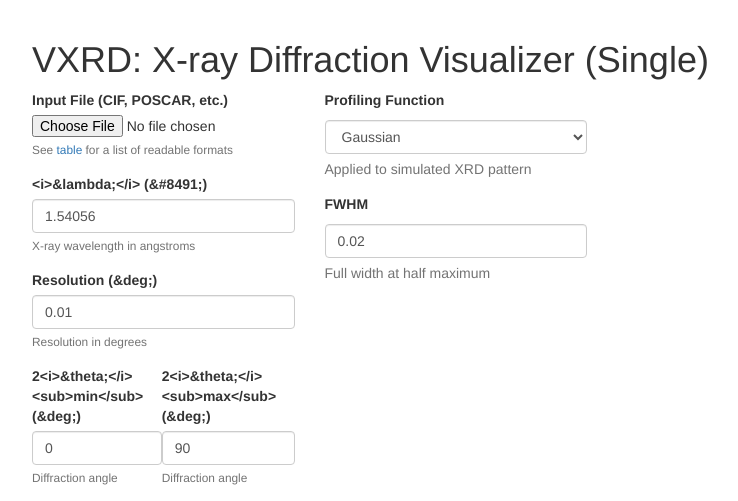
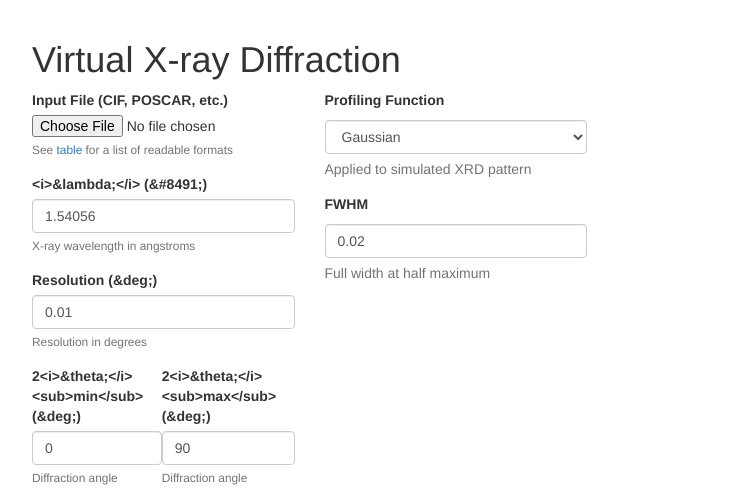
Before and after one commit to qzhu2017/XRD, a Flask app: page / in a window 1280 px wide. Shown: the part 52-553 px from the top of the page, without its empty margins (38-776 px from the left). Run offline with Flask 2, Linux system fonts and the light colour scheme; some libraries are stand-ins or nearby versions.

Commit message:
Update page titles to match acronym (VXRD)

```diff
--- a/flask/app/templates/comparison.html
+++ b/flask/app/templates/comparison.html
@@ -2,7 +2,7 @@
 {% import 'bootstrap/wtf.html' as wtf %}
 
 {% block app_content %}
-    <h1>VXRD: X-ray Diffraction Visualizer (Comparison)</h1>
+    <h1>Virtual X-ray Diffraction: Comparison</h1>
     <div class="row">
         <form class="form" method="post" enctype="multipart/form-data" role="form">
             {{ form.hidden_tag() }}
--- a/flask/app/templates/index.html
+++ b/flask/app/templates/index.html
@@ -29,7 +29,7 @@
   <script src="{{ url_for('static', filename='jsmol.js') }}"></script>
   <!-- END JSmol IMPORTS -->
 
-  <h1>VXRD: X-ray Diffraction Visualizer (Single)</h1>
+  <h1>Virtual X-ray Diffraction</h1>
   <div class="row">
     <form class="form" method="post" enctype="multipart/form-data" role="form">
       {{ form.hidden_tag() }}
```
